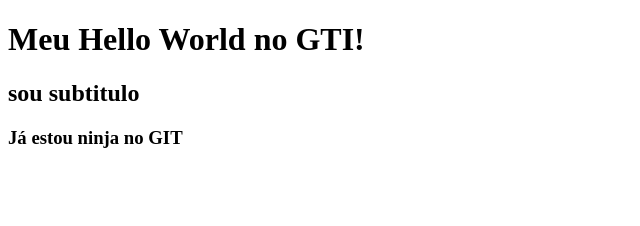
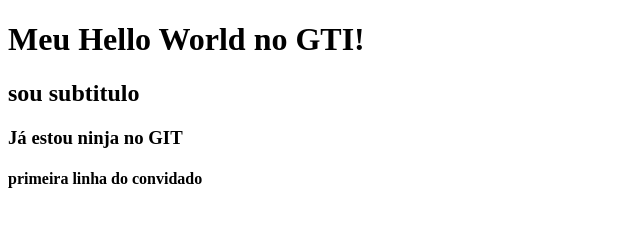
Before and after one commit to douglasmartinspereira/teste-dh, a plain HTML site: page index.html in a window 1280 px wide. Shown: the whole page, without its empty margins (0-640 px from the left). Drawn offline with Linux system fonts and the light colour scheme.

Commit message:
acrescimo linha h4

```diff
--- a/index.html
+++ b/index.html
@@ -13,6 +13,7 @@
     <h1>Meu Hello World no GTI!</h1>
     <h2>sou subtitulo</h2>
     <h3>Já estou ninja no GIT</h3>
+    <h4>primeira linha do convidado</h4>
 
 </body>
 
```
